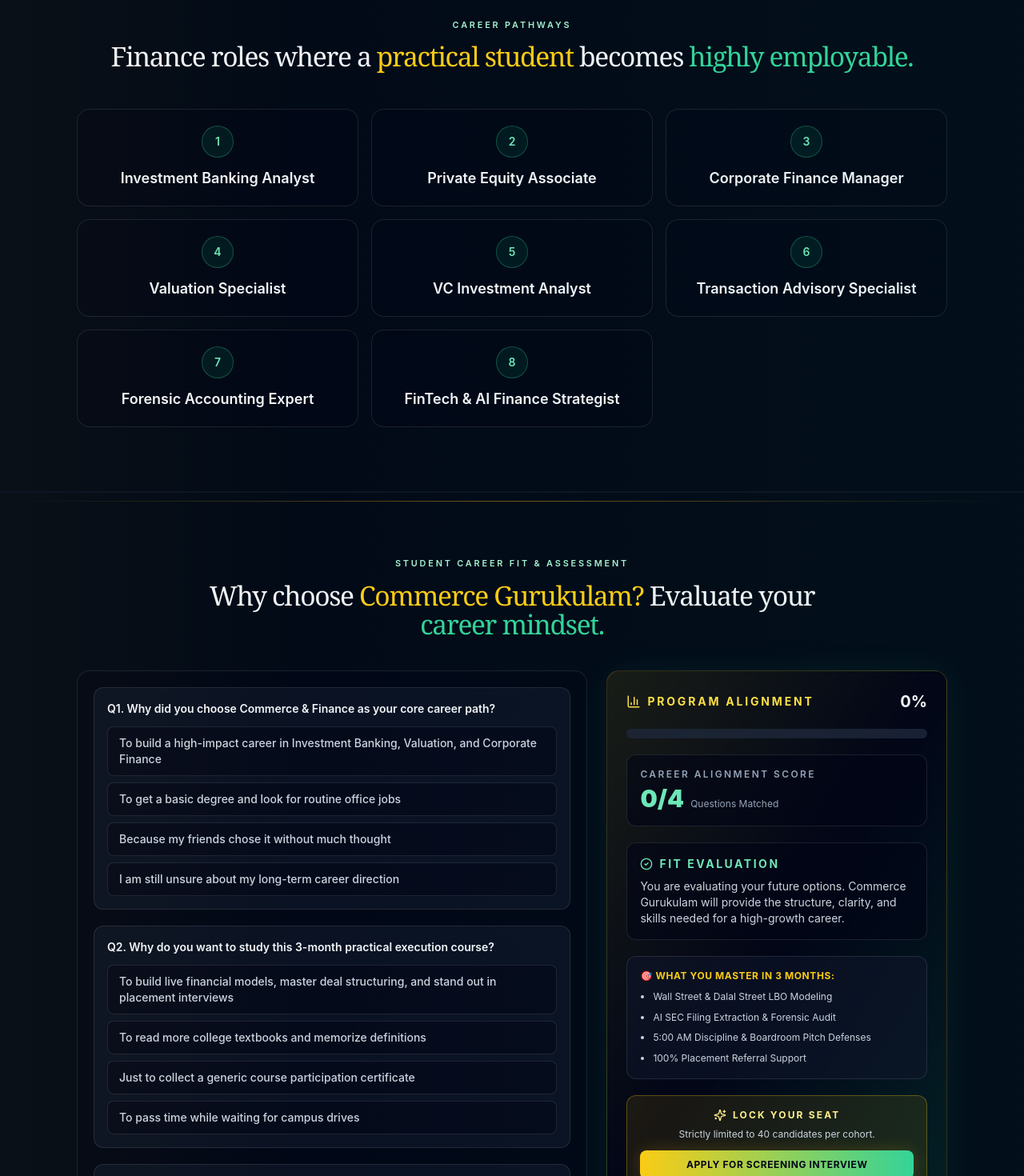
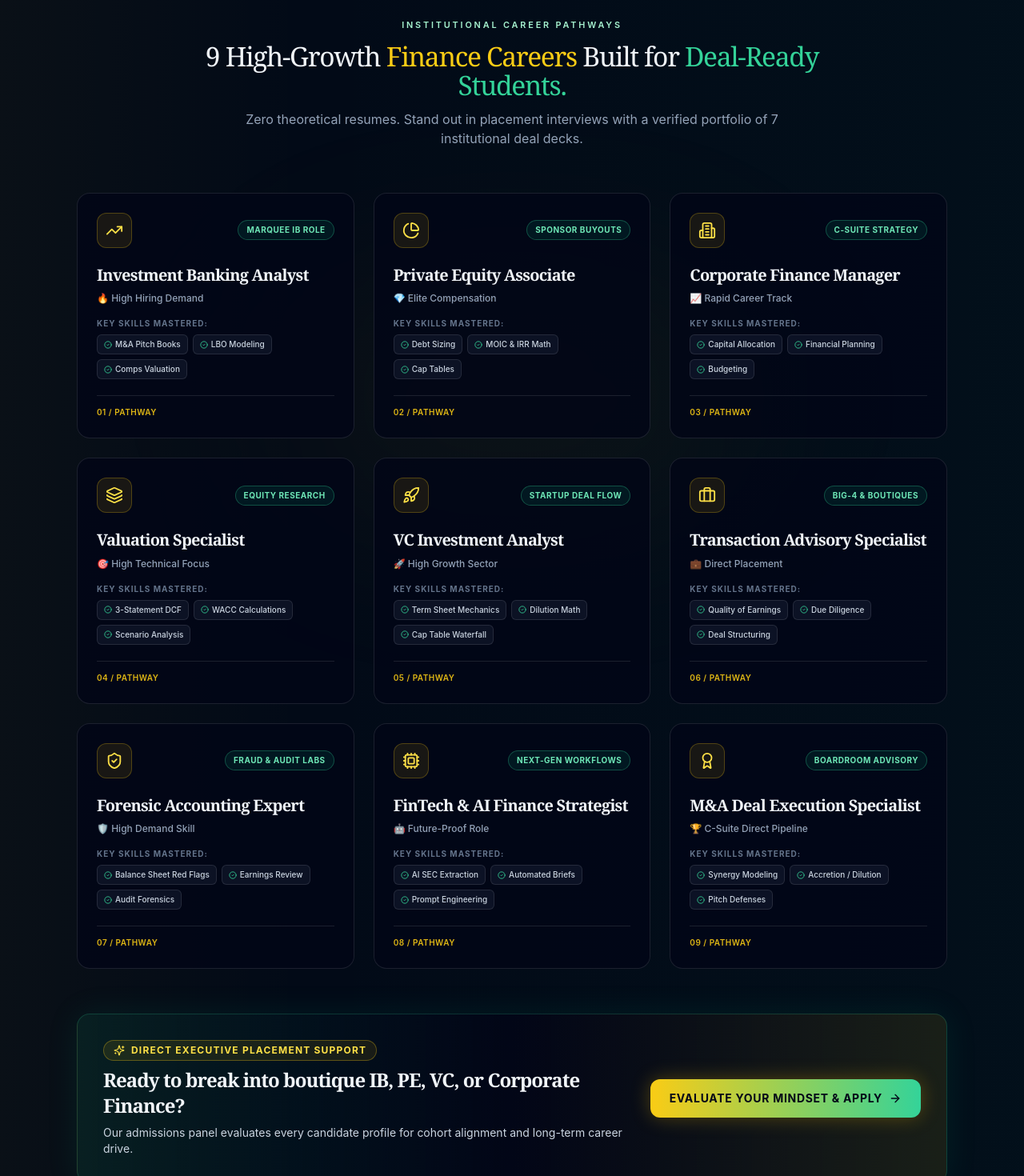
Before and after one commit to jaivarmanlc/Financial--Gurukulam, a React (Vite) app: page / in a window 1280 px wide. Shown: the part 8380-9850 px from the top of the page at 80% size. Built offline with nearby package versions, Linux system fonts and the light colour scheme.

Commit message:
redesign: transform Careers section into a luxury 3x3 interactive card grid with skills, tags, and placement CTA

```diff
--- a/src/components/Careers.jsx
+++ b/src/components/Careers.jsx
@@ -1,31 +1,143 @@
 import { motion } from 'framer-motion';
+import {
+  TrendingUp,
+  PieChart,
+  Building2,
+  Layers,
+  Rocket,
+  Briefcase,
+  ShieldCheck,
+  Cpu,
+  Award,
+  ArrowRight,
+  Sparkles,
+  CheckCircle2
+} from 'lucide-react';
 import { careerPaths } from '../data/content';
+
+const iconMap = {
+  TrendingUp,
+  PieChart,
+  Building2,
+  Layers,
+  Rocket,
+  Briefcase,
+  ShieldCheck,
+  Cpu,
+  Award
+};
 
 export default function Careers() {
   return (
-    <section id="careers" className="terminal-panel py-20">
-      <div className="mx-auto max-w-6xl px-4 sm:px-6 lg:px-8">
-        <div className="mb-12 text-center">
-          <p className="section-kicker">Career pathways</p>
-          <h2 className="section-title"><span className="text-slate-100">Finance roles where a </span><span className="text-yellow-400">practical student</span><span className="text-slate-100"> becomes </span><span className="text-emerald-400">highly employable.</span></h2>
+    <section id="careers" className="terminal-panel py-20 relative overflow-hidden">
+      {/* Background glow effects */}
+      <div className="absolute top-1/4 left-1/2 -translate-x-1/2 w-[600px] h-[300px] bg-yellow-500/5 blur-[120px] rounded-full pointer-events-none" />
+
+      <div className="mx-auto max-w-6xl px-4 sm:px-6 lg:px-8 relative z-10">
+        {/* Header */}
+        <div className="mb-14 text-center">
+          <p className="section-kicker">INSTITUTIONAL CAREER PATHWAYS</p>
+          <h2 className="section-title mx-auto max-w-3xl">
+            <span className="text-slate-100">9 High-Growth </span>
+            <span className="text-yellow-400">Finance Careers </span>
+            <span className="text-slate-100">Built for </span>
+            <span className="text-emerald-400">Deal-Ready Students.</span>
+          </h2>
+          <p className="mt-3 text-slate-400 text-sm md:text-base max-w-2xl mx-auto">
+            Zero theoretical resumes. Stand out in placement interviews with a verified portfolio of 7 institutional deal decks.
+          </p>
         </div>
 
-        <div className="grid gap-4 sm:grid-cols-2 lg:grid-cols-3">
-          {careerPaths.map((path, index) => (
-            <motion.div
-              key={path}
-              initial={{ opacity: 0, translateY: 18 }}
-              whileInView={{ opacity: 1, translateY: 0 }}
-              viewport={{ once: true, amount: 0.2 }}
-              transition={{ delay: index * 0.04, duration: 0.4 }}
-              className="rounded-2xl border border-white/10 bg-slate-950/70 p-5 text-center"
+        {/* 3x3 Perfectly Balanced Grid */}
+        <div className="grid gap-6 sm:grid-cols-2 lg:grid-cols-3">
+          {careerPaths.map((item, index) => {
+            const IconComponent = iconMap[item.icon] || TrendingUp;
+            return (
+              <motion.div
+                key={item.id}
+                initial={{ opacity: 0, y: 20 }}
+                whileInView={{ opacity: 1, y: 0 }}
+                viewport={{ once: true, amount: 0.2 }}
+                transition={{ delay: index * 0.05, duration: 0.4 }}
+                className="group relative rounded-2xl border border-white/10 bg-slate-950/80 p-6 transition-all duration-300 hover:border-yellow-400/40 hover:-translate-y-1.5 hover:shadow-[0_0_35px_rgba(234,179,8,0.12)] flex flex-col justify-between"
+              >
+                <div>
+                  {/* Top Bar */}
+                  <div className="mb-5 flex items-center justify-between">
+                    <div className="flex h-11 w-11 items-center justify-center rounded-xl border border-yellow-400/25 bg-yellow-500/10 text-yellow-300 transition group-hover:scale-110 group-hover:border-emerald-400/40 group-hover:bg-emerald-500/10 group-hover:text-emerald-300">
+                      <IconComponent size={22} />
+                    </div>
+                    <span className="rounded-full border border-emerald-400/30 bg-emerald-500/10 px-2.5 py-1 text-[10px] font-bold uppercase tracking-wider text-emerald-300">
+                      {item.tag}
+                    </span>
+                  </div>
+
+                  {/* Title */}
+                  <h3 className="font-serif text-xl font-bold text-slate-100 mb-2 leading-snug group-hover:text-yellow-300 transition">
+                    {item.title}
+                  </h3>
+
+                  {/* Demand Indicator */}
+                  <p className="text-xs text-slate-400 font-medium mb-4 flex items-center gap-1.5">
+                    {item.demand}
+                  </p>
+
+                  {/* Key Skills Mastered */}
+                  <div className="space-y-1.5">
+                    <p className="text-[10px] font-bold uppercase tracking-widest text-slate-500">Key Skills Mastered:</p>
+                    <div className="flex flex-wrap gap-1.5">
+                      {item.skills.map((skill) => (
+                        <span
+                          key={skill}
+                          className="inline-flex items-center gap-1 rounded-md border border-white/10 bg-slate-900/80 px-2 py-1 text-[10px] font-medium text-slate-300"
+                        >
+                          <CheckCircle2 size={10} className="text-emerald-400" />
+                          {skill}
+                        </span>
+                      ))}
+                    </div>
+                  </div>
+                </div>
+
+                {/* Bottom Card Footer */}
+                <div className="mt-5 border-t border-white/10 pt-3 flex items-center justify-between text-xs text-slate-400 group-hover:text-slate-200">
+                  <span className="font-semibold text-[10px] uppercase tracking-wider text-yellow-400/90">
+                    0{index + 1} / PATHWAY
+                  </span>
+                  <span className="inline-flex items-center gap-1 text-[11px] font-bold text-emerald-400 opacity-0 group-hover:opacity-100 transition duration-300">
+                    Cohort Aligned <ArrowRight size={12} />
+                  </span>
+                </div>
+              </motion.div>
+            );
+          })}
+        </div>
+
+        {/* Bottom Placement Commitment Banner */}
+        <div className="mt-14 rounded-2xl border border-emerald-400/20 bg-gradient-to-r from-emerald-500/10 via-slate-950 to-yellow-500/10 p-6 md:p-8 shadow-[0_0_40px_rgba(16,185,129,0.1)]">
+          <div className="flex flex-col md:flex-row items-center justify-between gap-6">
+            <div className="space-y-2 text-center md:text-left">
+              <div className="inline-flex items-center gap-2 text-yellow-300 text-xs font-bold uppercase tracking-widest bg-yellow-500/10 px-3 py-1 rounded-full border border-yellow-400/30">
+                <Sparkles size={14} /> Direct Executive Placement Support
+              </div>
+              <h3 className="font-serif text-xl md:text-2xl text-slate-100 font-bold">
+                Ready to break into boutique IB, PE, VC, or Corporate Finance?
+              </h3>
+              <p className="text-slate-300 text-xs md:text-sm max-w-2xl">
+                Our admissions panel evaluates every candidate profile for cohort alignment and long-term career drive.
+              </p>
+            </div>
+
+            <button
+              onClick={() => {
+                const formElement = document.getElementById('assessment-section') || document.querySelector('button[data-apply]');
+                if (formElement) formElement.scrollIntoView({ behavior: 'smooth' });
+              }}
+              className="w-full md:w-auto px-6 py-3.5 bg-gradient-to-r from-yellow-400 to-emerald-400 text-slate-950 font-bold rounded-xl transition transform hover:scale-105 shadow-[0_0_25px_rgba(234,179,8,0.3)] text-xs md:text-sm uppercase tracking-wider cursor-pointer flex items-center justify-center gap-2 shrink-0"
             >
-              <div className="mb-3 inline-flex h-10 w-10 items-center justify-center rounded-full border border-emerald-400/30 bg-emerald-500/10 text-sm font-semibold text-emerald-300">
-                {index + 1}
-              </div>
-              <h3 className="text-lg font-semibold text-slate-100">{path}</h3>
-            </motion.div>
-          ))}
+              Evaluate Your Mindset & Apply <ArrowRight size={16} />
+            </button>
+          </div>
         </div>
       </div>
     </section>
--- a/src/data/content.js
+++ b/src/data/content.js
@@ -138,14 +138,78 @@ export const studentProjects = [
 ];
 
 export const careerPaths = [
-  'Investment Banking Analyst',
-  'Private Equity Associate',
-  'Corporate Finance Manager',
-  'Valuation Specialist',
-  'VC Investment Analyst',
-  'Transaction Advisory Specialist',
-  'Forensic Accounting Expert',
-  'FinTech & AI Finance Strategist'
+  {
+    id: 1,
+    title: 'Investment Banking Analyst',
+    tag: 'Marquee IB Role',
+    skills: ['M&A Pitch Books', 'LBO Modeling', 'Comps Valuation'],
+    demand: '🔥 High Hiring Demand',
+    icon: 'TrendingUp'
+  },
+  {
+    id: 2,
+    title: 'Private Equity Associate',
+    tag: 'Sponsor Buyouts',
+    skills: ['Debt Sizing', 'MOIC & IRR Math', 'Cap Tables'],
+    demand: '💎 Elite Compensation',
+    icon: 'PieChart'
+  },
+  {
+    id: 3,
+    title: 'Corporate Finance Manager',
+    tag: 'C-Suite Strategy',
+    skills: ['Capital Allocation', 'Financial Planning', 'Budgeting'],
+    demand: '📈 Rapid Career Track',
+    icon: 'Building2'
+  },
+  {
+    id: 4,
+    title: 'Valuation Specialist',
+    tag: 'Equity Research',
+    skills: ['3-Statement DCF', 'WACC Calculations', 'Scenario Analysis'],
+    demand: '🎯 High Technical Focus',
+    icon: 'Layers'
+  },
+  {
+    id: 5,
+    title: 'VC Investment Analyst',
+    tag: 'Startup Deal Flow',
+    skills: ['Term Sheet Mechanics', 'Dilution Math', 'Cap Table Waterfall'],
+    demand: '🚀 High Growth Sector',
+    icon: 'Rocket'
+  },
+  {
+    id: 6,
+    title: 'Transaction Advisory Specialist',
+    tag: 'Big-4 & Boutiques',
+    skills: ['Quality of Earnings', 'Due Diligence', 'Deal Structuring'],
+    demand: '💼 Direct Placement',
+    icon: 'Briefcase'
+  },
+  {
+    id: 7,
+    title: 'Forensic Accounting Expert',
+    tag: 'Fraud & Audit Labs',
+    skills: ['Balance Sheet Red Flags', 'Earnings Review', 'Audit Forensics'],
+    demand: '🛡️ High Demand Skill',
+    icon: 'ShieldCheck'
+  },
+  {
+    id: 8,
+    title: 'FinTech & AI Finance Strategist',
+    tag: 'Next-Gen Workflows',
+    skills: ['AI SEC Extraction', 'Automated Briefs', 'Prompt Engineering'],
+    demand: '🤖 Future-Proof Role',
+    icon: 'Cpu'
+  },
+  {
+    id: 9,
+    title: 'M&A Deal Execution Specialist',
+    tag: 'Boardroom Advisory',
+    skills: ['Synergy Modeling', 'Accretion / Dilution', 'Pitch Defenses'],
+    demand: '🏆 C-Suite Direct Pipeline',
+    icon: 'Award'
+  }
 ];
 
 export const faqs = [
```
Also changed, not shown: 5 other files (tests, documents, lock files or other folders).
